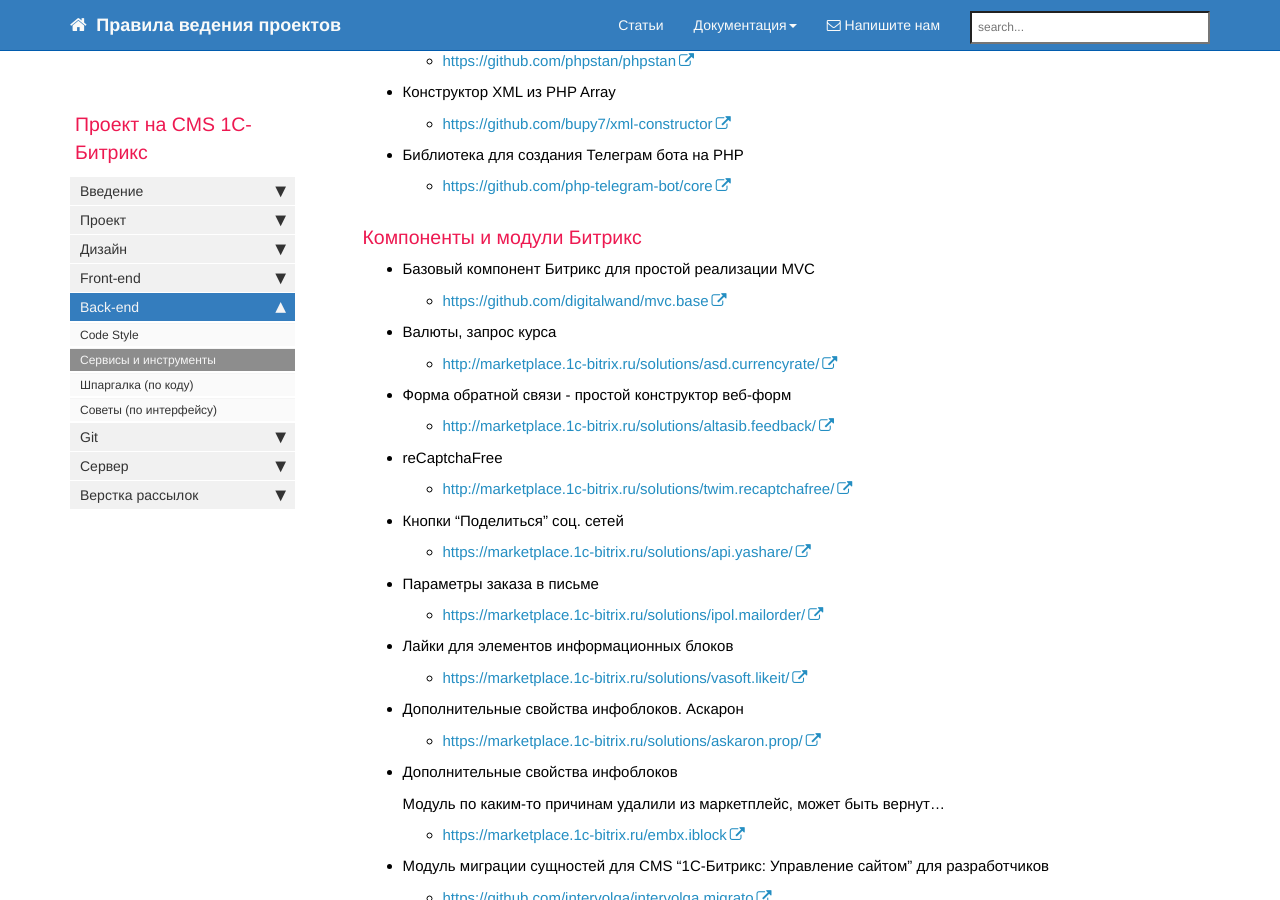
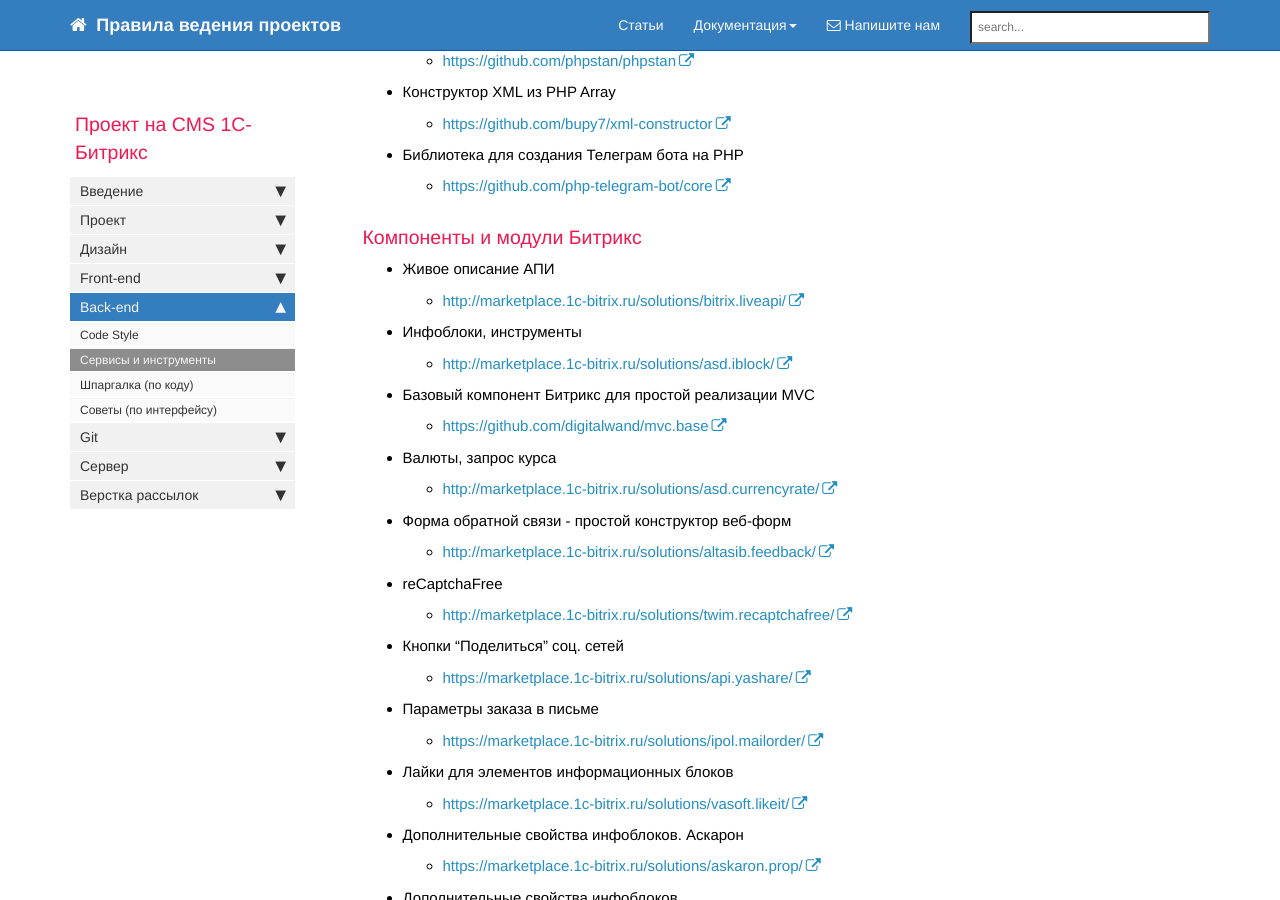
Before and after one commit to gdecider/gdecider.github.io, a Jekyll site: the page built from pages/bx/bx_back-tools.md, in a window 1280 px wide and 900 px high, scrolled down 1284 px. Built offline with Jekyll 4.4.1, drawn with Linux system fonts in a browser that asks for light colours; nearby versions of some CDN libraries; comment, search, counter and statistics services are not loaded.

Commit message:
Update bx_back-tools.md

```diff
--- a/pages/bx/bx_back-tools.md
+++ b/pages/bx/bx_back-tools.md
@@ -72,6 +72,12 @@
   * [https://github.com/php-telegram-bot/core](https://github.com/php-telegram-bot/core)
 
 ### Компоненты и модули Битрикс
+
+* Живое описание АПИ
+  * [http://marketplace.1c-bitrix.ru/solutions/bitrix.liveapi/](http://marketplace.1c-bitrix.ru/solutions/bitrix.liveapi/)
+
+* Инфоблоки, инструменты
+  * [http://marketplace.1c-bitrix.ru/solutions/asd.iblock/](http://marketplace.1c-bitrix.ru/solutions/asd.iblock/)
 
 * Базовый компонент Битрикс для простой реализации MVC
   * [https://github.com/digitalwand/mvc.base](https://github.com/digitalwand/mvc.base)
```
